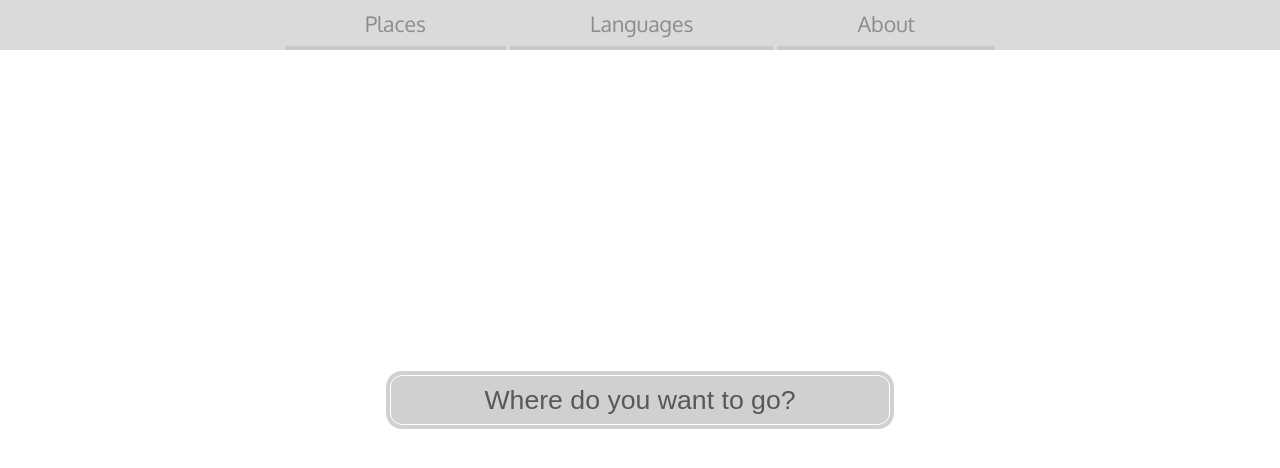
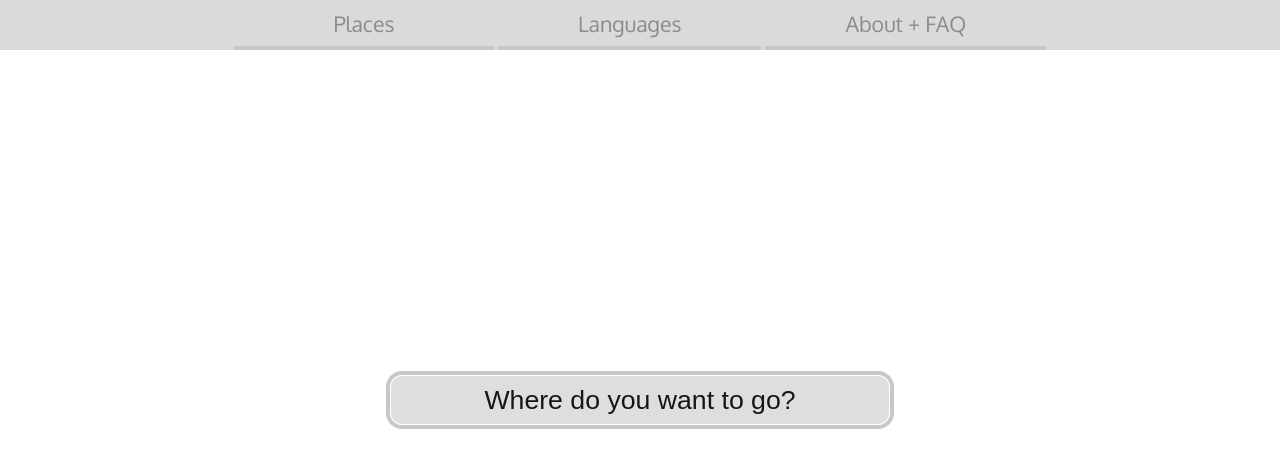
Before and after one commit to fuyumaou/Big-Data-and-Twitter, a Flask app: page / in a window 1280 px wide. Shown: the top 468 px of the page. Run offline with Flask 2, Linux system fonts and the light colour scheme; some libraries are stand-ins or nearby versions.

Commit message:
Added content to the about page, auto switch to places when a place is clicked + some styling

```diff
--- a/static/css/style.css
+++ b/static/css/style.css
@@ -50,6 +50,8 @@ html, body {
 	padding-bottom: 6px;
 	border-bottom: 4px solid rgb(160,160,160);
 	transition: all 250ms;
+	max-width: 200px;
+	min-width: 100px;
 }
 
 #menu .tab:hover, #menu .tab.selected {
@@ -214,8 +216,8 @@ img {
 #landing-box {
 	width: 500px;
 	height: 50px;
-	background-color: rgb(200,200,200);
-	opacity: 0.85;
+	background-color: rgba(200,200,200,0.6);
+	/*opacity: 0.6;*/
 	font-size: 20pt;
 	text-align: center;
 	color: rgba(0,0,0,0.8);
@@ -238,17 +240,26 @@ img {
 
 ::-webkit-input-placeholder { /* WebKit browsers */
     color:   black;
-		opacity: 0.7;
+		opacity: 0.9;
 }
 :-moz-placeholder { /* Mozilla Firefox 4 to 18 */
    color:    black;
-   opacity:  0.7;
+   opacity:  0.9;
 }
 ::-moz-placeholder { /* Mozilla Firefox 19+ */
    color:    black;
-   opacity:  0.7;
+   opacity:  0.9;
 }
 :-ms-input-placeholder { /* Internet Explorer 10+ */
    color:    black;
-   opacity:  0.7;
+   opacity:  0.9;
 }
+
+#about-page p {
+	text-align: justify;
+	font-weight: 300;
+}
+
+#about-page p.q {
+	font-weight: 700;
+}
--- a/static/js/map.js
+++ b/static/js/map.js
@@ -83,6 +83,7 @@ var initializeMap = function() {
 			var sentimentBar = $("#sentiment-canvas").sentimentBar();
 			$("#places-bar").show();
 			sentimentBar.hide();
+			$("#places-tab").trigger("click");
 			// console.log(name);
 			// console.log(pos.lat() + ", " + pos.lng());
 			$.get("/place/" + name + "/" + pos.lat() + "/" + pos.lng(), function(response) {
--- a/templates/map.html
+++ b/templates/map.html
@@ -20,7 +20,7 @@
 			<ul id="menu" class="landing">
 				<li id="places-tab" class="tab">Places</li>
 				<li id="languages-tab" class="tab">Languages</li>
-				<li id="about-tab" class="tab">About</li>
+				<li id="about-tab" class="tab">About + FAQ</li>
 			</ul>
 			<input id="pac-input" class="controls landing" type="text" placeholder="Search Box">
 		</div>
@@ -29,7 +29,10 @@
 		<div id="sidebar" class="content landing">
 			<div id="places-page" class="sidebar-page">
 				<h1 id="places-title"></h1>
-				<h2 id="places-content">Click on a place to find tweets and sentiment about it</h2>
+				<div id="places-content">
+					<h2>Click on a place to find tweets and sentiment about it</h2>
+					<p>For more help click the About + FAQ tab above</p>
+				</div>
 				<div id="places-bar"><canvas id="sentiment-canvas" width="250px" height="20px"></canvas></div>
 				<div id="places-account"></div>
 			</div>
@@ -40,7 +43,22 @@
 				<div id="wordcloud">Loading...</div>
 			</div>
 			<div id="about-page" class="sidebar-page">
-				About page.
+				<h1>About</h1>
+				<p>This website provides a simple guide for travellers.</p>
+				<p>By combining the vast amounts of user generated data on Twitter with Google Maps, this site provides a tool which is both current and comes straight from people all around the world.</p>
+				<h1>FAQ</h1>
+				<p class="q">Q: What is that circle around my mouse?</p>
+				<p>The edge of a circle is a pie chart representing the spread of languages used in the area inside it. There is a key in the sidebar.</p>
+				<p class="q">Q: Why is the circle sometimes just black?</p>
+				<p>This means we haven't got any data for the area inside the circle. Try somewhere busier (e.g. Paris or London).</p>
+				<p class="q">Q: Where does the language and word cloud data come from?</p>
+				<p>We store and update a database of tweets which we process and display on this site.</p>
+				<p class="q">Q: In Places mode I am clicking on a place but nothing happens...</p>
+				<p>Some places like city names and train stations aren't included. Try somewhere else like a museum or a restaurant. Make sure an info window appears like this:</p>
+				<img src="static/img/places-example.png" alt="Places Example Usage">
+				<p class="q">Q: What exactly does the "Twitter's user's opinion" represent?</p>
+				<p>We use a sentiment analysis system on recent tweets mentioning that place. This uses machine learning to give a rough score out of ten to how positive or negative those tweets were.
+					 This score will change when more people tweet about it and it is only a guide - sometime's it's hard to tell whats positive and what's negative...</p>
 			</div>
 		</div>
 		<canvas id="circle-canvas" width="360px" height="360px"></canvas>
```
Also changed, not shown: static/img/places-example.png (added).
